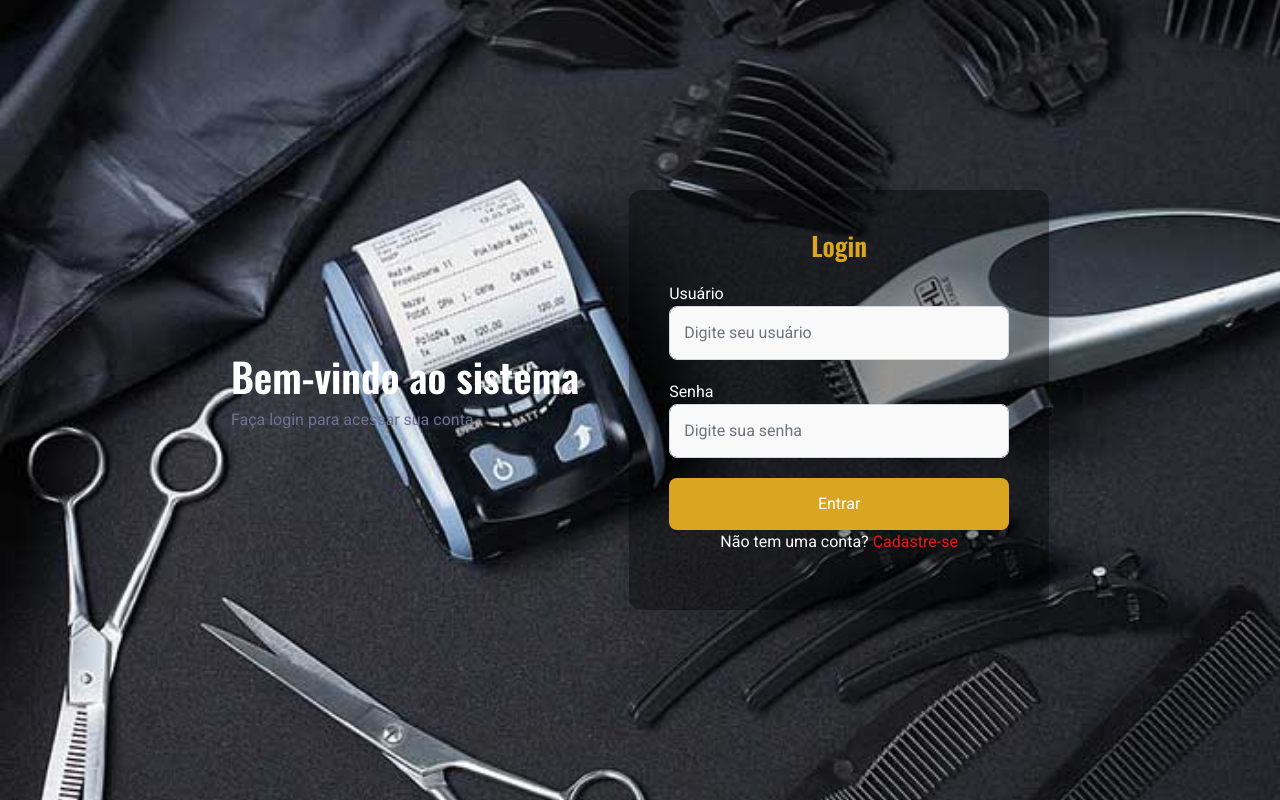
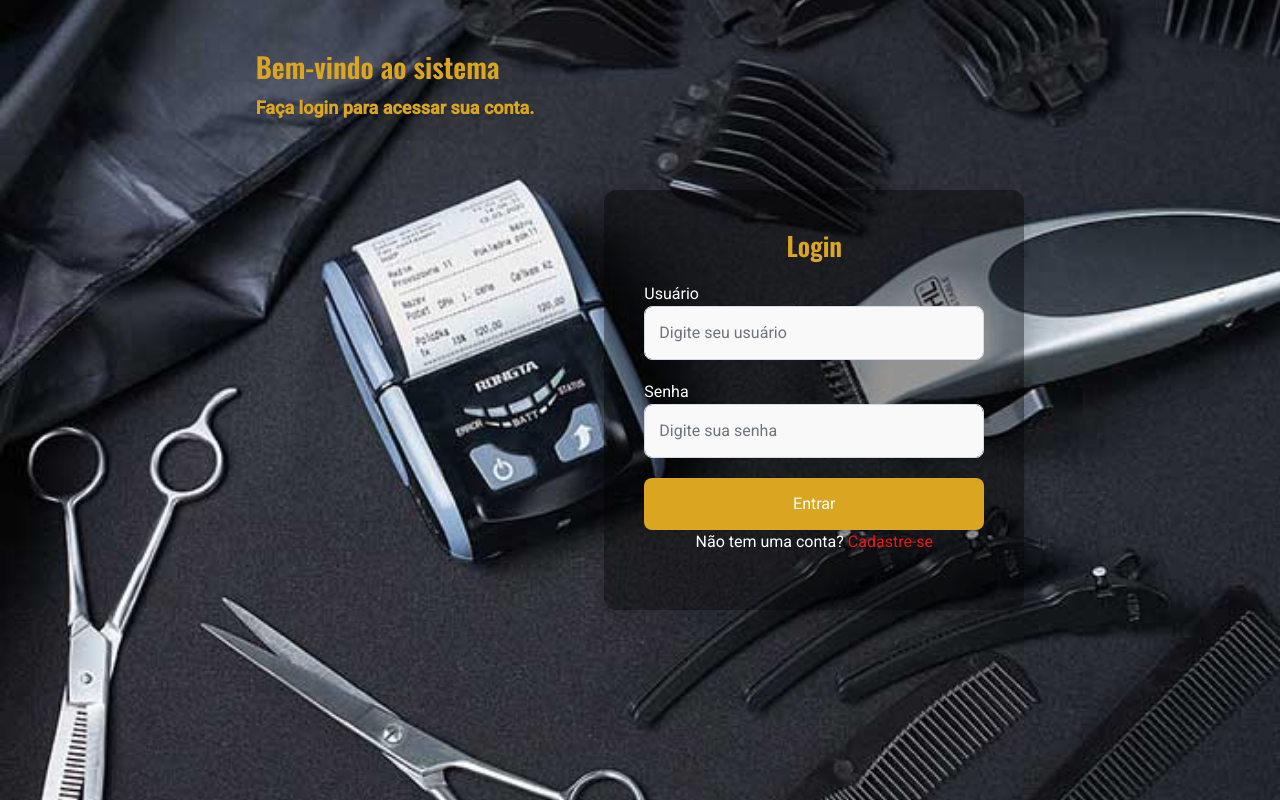
Before and after one commit to victor-engineer/barbershop, a website: page login-users.html in a window 1280 px wide. Drawn offline with nearby package versions, Linux system fonts and the light colour scheme.

Commit message:
melhorando a estilização do text-side

```diff
--- a/css/login-users.css
+++ b/css/login-users.css
@@ -55,10 +55,34 @@ body {
     display: flex;
     justify-content: center;
     align-items: center;
-    gap: 50px; /* Aumenta a distância entre o formulário e o texto */
+    gap: 70px; /* Aumenta a distância entre o formulário e o texto */
     width: 100%;
     max-width: 1000px;
     height: 100vh;
+}
+
+/* Estilizando o texto ao lado do formulário */
+.text-side {
+    align-self: flex-start; /* Move o texto para cima */
+    margin-top: 50px; /* Ajusta a posição */
+    text-align: left;
+    max-width: 350px;
+}
+
+/* Título */
+.text-side h1 {
+    font-size: 28px;
+    font-weight: bold;
+    color: var(--primary);
+    margin-bottom: 10px;
+}
+
+/* Destaque na mensagem "Faça login para acessar sua conta" */
+.text-side p {
+    font-size: 18px;
+    font-weight: bold;
+    color: var(--primary);
+    text-shadow: 1px 1px 3px rgba(0, 0, 0, 0.2);
 }
 
 /* Responsividade */
```
